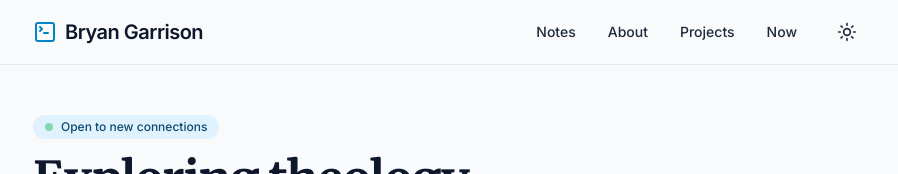
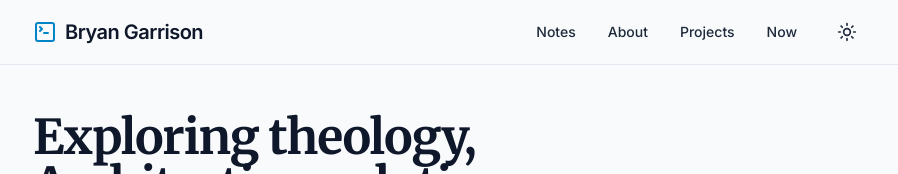
Before and after one commit to bryjogar/learning_in_public, a plain HTML site: page index.html in a window 1280 px wide. Shown: the top 174 px of the page, without its empty margins (191-1089 px from the left). Drawn offline with nearby package versions, Linux system fonts and the light colour scheme; grey boxes are pictures that could not be loaded.

Commit message:
Tool updates

```diff
--- a/index.html
+++ b/index.html
@@ -130,10 +130,10 @@
         <section class="mb-20">
             <div class="flex flex-col md:flex-row gap-8 items-start md:items-center">
                 <div class="flex-1 space-y-4">
-                    <div class="inline-flex items-center px-3 py-1 rounded-full text-xs font-medium bg-brand-100 text-brand-900 dark:bg-brand-900/30 dark:text-brand-100">
+                    <!-- <div class="inline-flex items-center px-3 py-1 rounded-full text-xs font-medium bg-brand-100 text-brand-900 dark:bg-brand-900/30 dark:text-brand-100">
                         <span class="w-2 h-2 rounded-full bg-green-500 mr-2 animate-pulse"></span>
                         Open to new connections
-                    </div>
+                    </div> -->
                     <h1 class="text-4xl sm:text-5xl font-bold tracking-tight text-slate-900 dark:text-white font-serif">
                         Exploring theology, <br /> Architecting solutions.
                     </h1>
```
